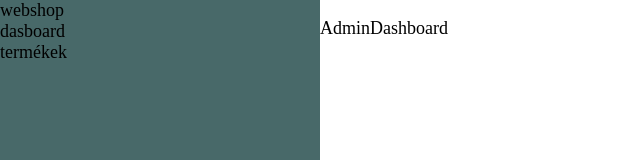
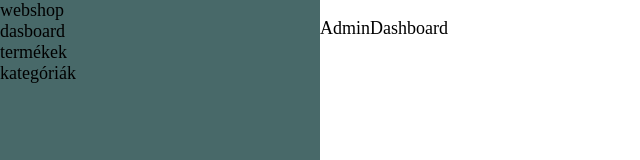
Before and after one commit to Zsofi24/webshop-project-react-nodejs, a React (Create React App) app in the folder frontend/: page /admin in a window 1280 px wide. Shown: the top 160 px of the page, without its empty margins (0-640 px from the left). Built offline with nearby package versions, Linux system fonts and the light colour scheme; no server answers.

Commit message:
add /admin/kategoriak route - fe

```diff
--- a/frontend/src/components/admin/AdminNav.js
+++ b/frontend/src/components/admin/AdminNav.js
@@ -7,6 +7,7 @@ export default function AdminNav() {
         <NavLink to='/'>webshop</NavLink>
         <NavLink to='/admin'>dasboard</NavLink>
         <NavLink  to='/admin/termekek'>termékek</NavLink>
+        <NavLink  to='/admin/kategoriak'>kategóriák</NavLink>
     </nav>
   )
 }
```
